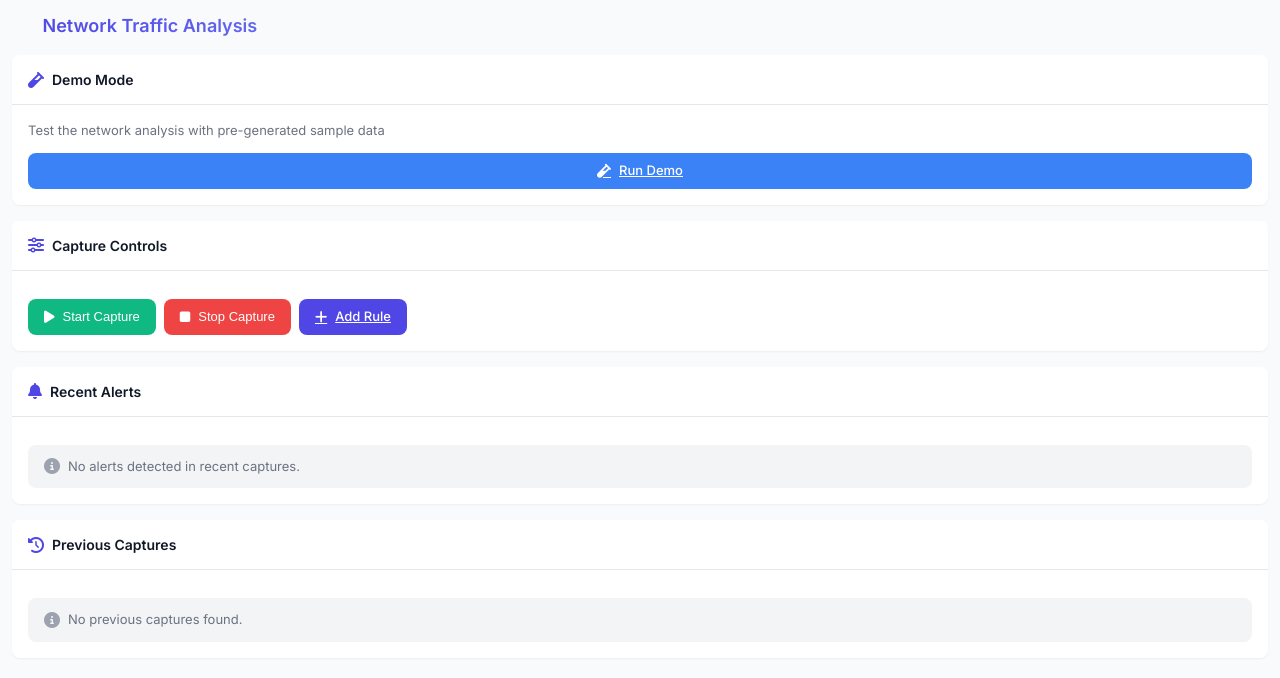
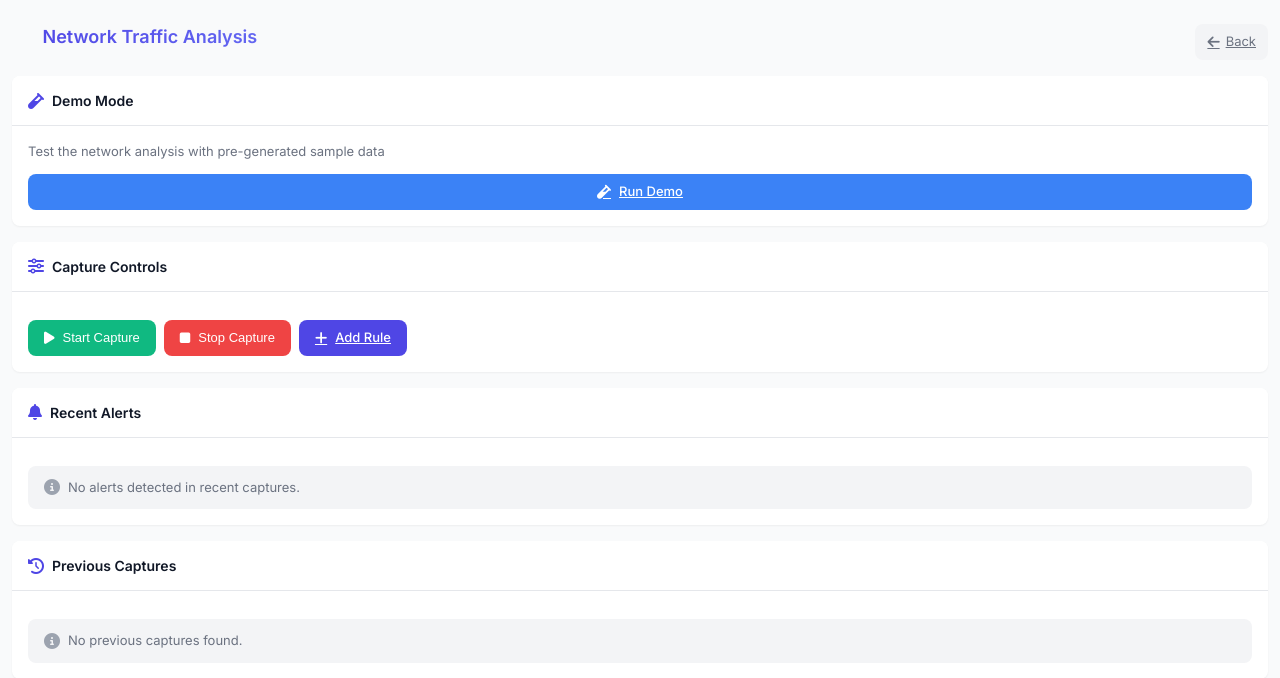
Before and after one commit to badcapitainn/IncidentResponseToolkit, a Django app: template toolkit/templates/toolkit/network_module.html in a window 1280 px wide. Shown: the top 678 px of the page. Run offline with Django 5.2, Linux system fonts and the light colour scheme; the template is opened without the code that fills it, so the values that code supplies are empty.

Commit message:
ui redesign

```diff
--- a/toolkit/templates/toolkit/network_module.html
+++ b/toolkit/templates/toolkit/network_module.html
@@ -244,6 +244,31 @@
             transform: none !important;
             box-shadow: none !important;
         }
+        .action-btn {
+            background: var(--surface-hover);
+            border: none;
+            color: var(--text-secondary);
+            height: 36px;
+            padding: 0 12px;
+            border-radius: var(--radius);
+            display: flex;
+            align-items: center;
+            justify-content: center;
+            cursor: pointer;
+            transition: var(--transition);
+            font-size: 13px;
+            gap: 6px;
+        }
+
+        .action-btn:hover {
+            background: var(--primary);
+            color: white;
+            transform: translateY(-2px);
+        }
+
+        .action-btn i {
+            font-size: 14px;
+        }
 
         /* Status Info */
         .status-info {
@@ -382,6 +407,9 @@
             <i class="fas fa-network-wired"></i>
             Network Traffic Analysis
         </h1>
+         <a href="{% url 'dashboard' %}" class="action-btn" style="margin-top: 12px;">
+             <i class="fas fa-arrow-left"></i> Back
+         </a>
     </div>
 
     <!-- Demo Mode Card -->
```
Also changed, not shown: toolkit/templates/toolkit/dashboard.html (+5 -5 lines), toolkit/templates/toolkit/malware_detection.html (+29 -0 lines), 1 other file.
